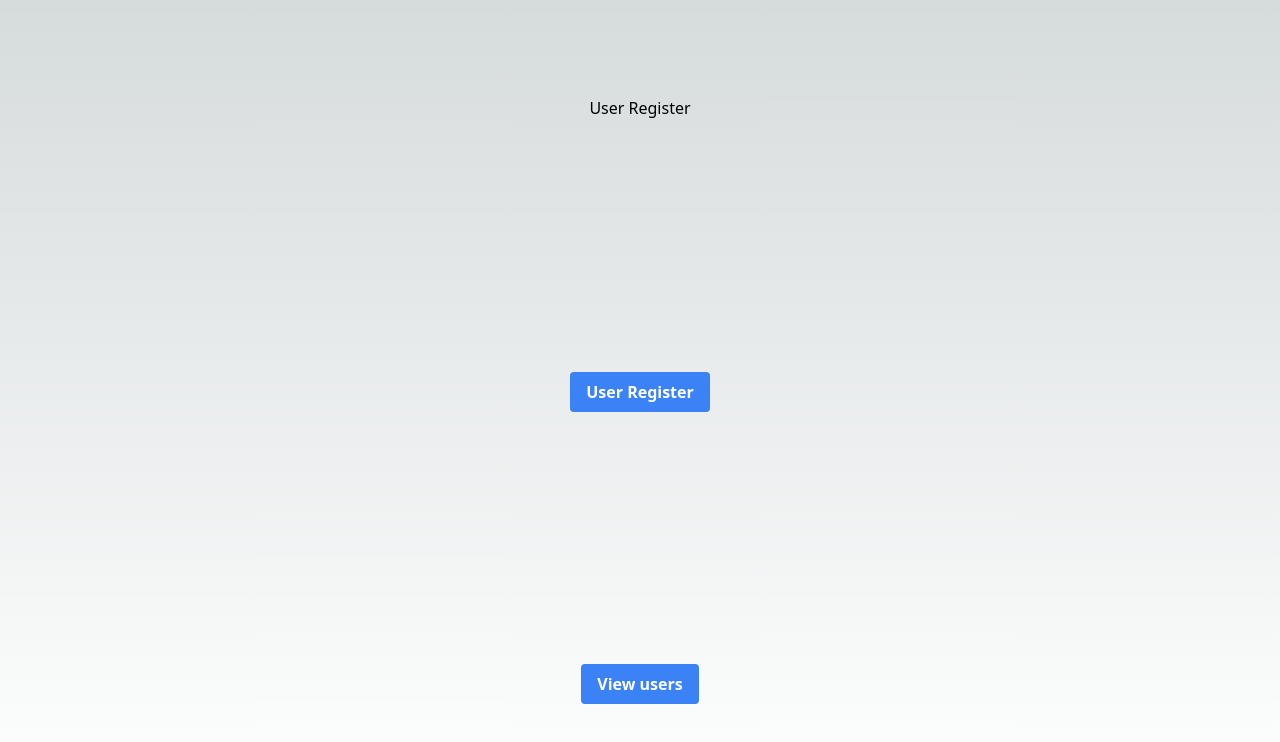
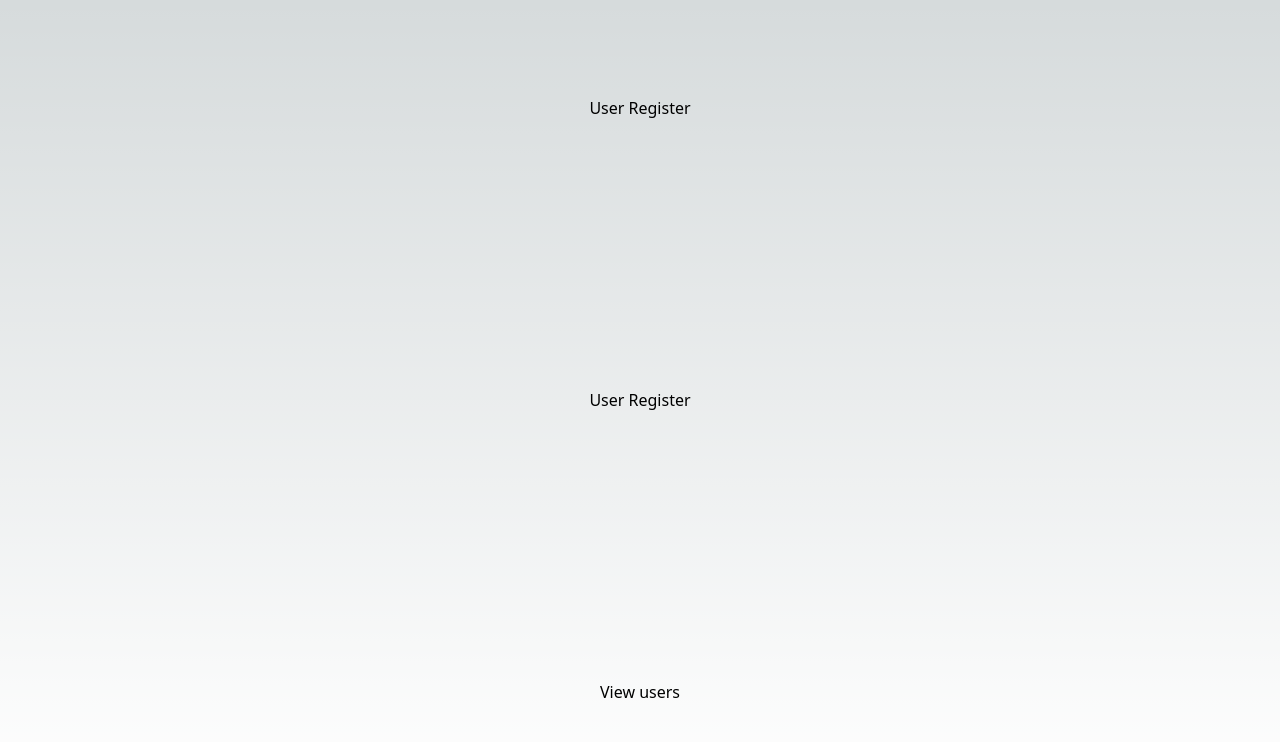
Before and after one commit to Gokruzk/front_user_CRUD, a Next.js app: page / in a window 1280 px wide. Shown: the top 742 px of the page. Built offline with nearby package versions, Linux system fonts and the light colour scheme.

Commit message:
button components

```diff
--- a/components/CustomButton.tsx
+++ b/components/CustomButton.tsx
@@ -1,12 +1,14 @@
+"use client"
 import { CustomButtonProps } from "@/types";
 import React from "react";
 
-const CustomButton = ({ title }: CustomButtonProps) => {
+const CustomButton = ({ title, handleClick, style }: CustomButtonProps) => {
   return (
     <button
       disabled={false}
       type={"button"}
-      className={`bg-blue-500 hover:bg-blue-700 text-white font-bold py-2 px-4 rounded`}
+      className={style}
+      onClick={handleClick}
     >
       {title}
     </button>
--- a/components/CustomLinkButton.tsx
+++ b/components/CustomLinkButton.tsx
@@ -1,14 +1,15 @@
 import { CustomLinkButtonProps } from "@/types";
 import React from "react";
 import Link from "next/link";
+import { styleText } from "util";
 
-const CustomLinkButton = ({ title, href }: CustomLinkButtonProps) => {
+const CustomLinkButton = ({ title, href, style }: CustomLinkButtonProps) => {
   return (
     <Link href={href}>
       <button
         disabled={false}
         type={"button"}
-        className={`bg-blue-500 hover:bg-blue-700 text-white font-bold py-2 px-4 rounded`}
+        className={style}
       >
         {title}
       </button>
```
